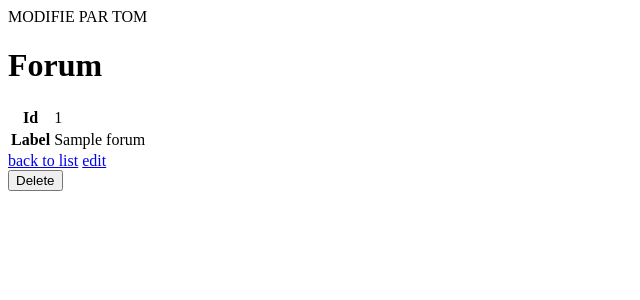
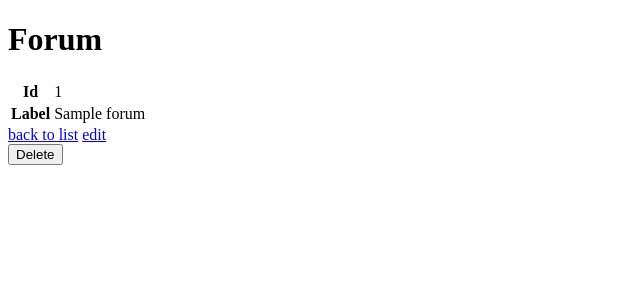
Before and after one commit to marcmoulin/atelier_symfony, a Symfony app: template templates/admin_forum/show.html.twig in a window 1280 px wide. Shown: the top 300 px of the page, without its empty margins (0-640 px from the left). Run offline with Twig, Linux system fonts and the light colour scheme; the template is opened without the code that fills it: most values are stand-ins (such as "Sample title", 1, 10 or a date in 2020); some libraries are stand-ins or nearby versions.

Commit message:
Version corrective

```diff
--- a/templates/base.html.twig
+++ b/templates/base.html.twig
@@ -14,7 +14,6 @@
         {% endblock %}
     </head>
     <body>
-        MODIFIE PAR TOM
         {% block body %}{% endblock %}
     </body>
 </html>
```
